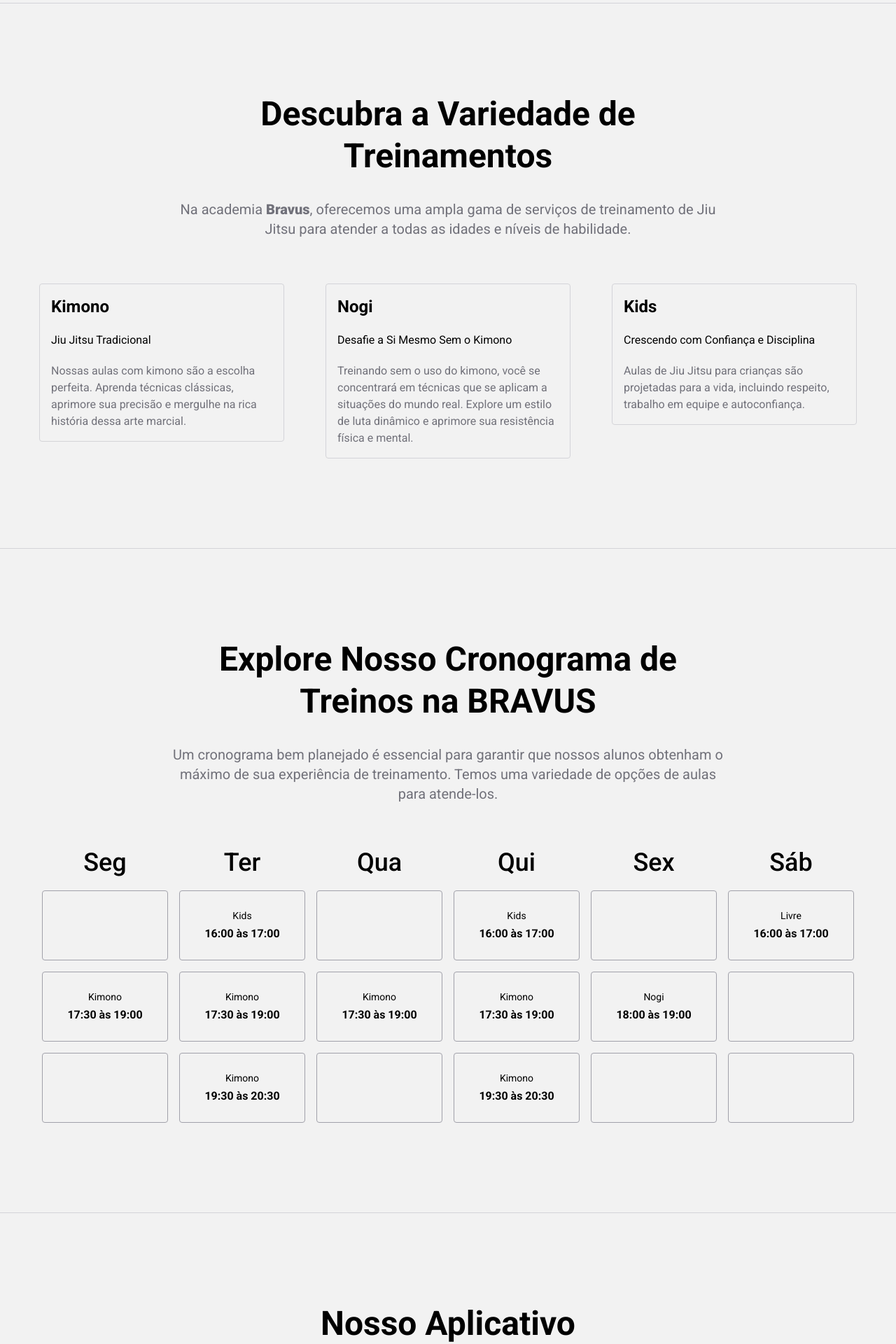
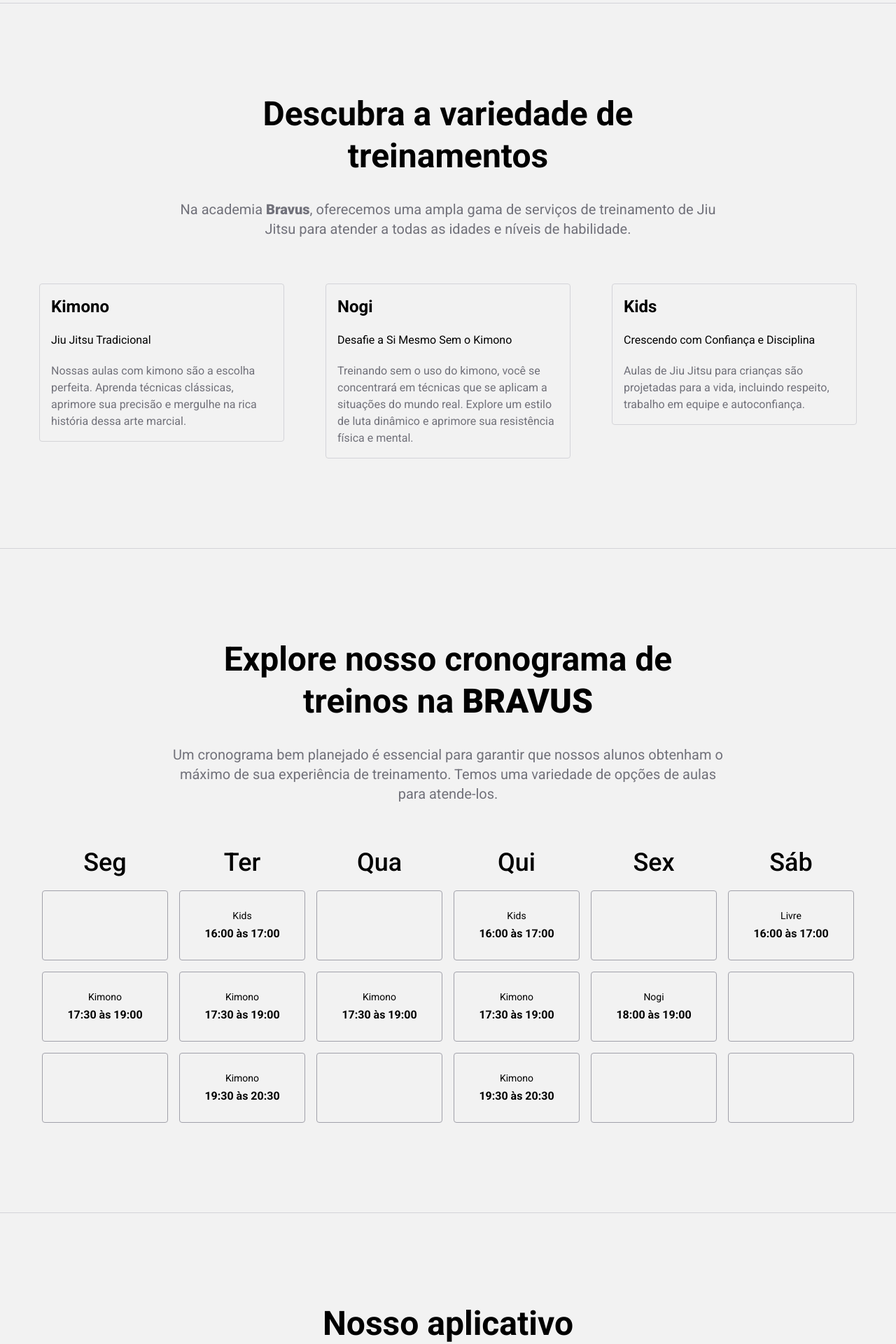
Before and after one commit to MatheusAltrao/Bravus, a Next.js app: page / in a window 1280 px wide. Shown: the part 1480-3400 px from the top of the page at 70% size. Built offline with nearby package versions, Linux system fonts and the light colour scheme.

Commit message:
fix: title sections

```diff
--- a/src/components/sections/App.tsx
+++ b/src/components/sections/App.tsx
@@ -5,7 +5,7 @@
         <section id='app'>
             <header>
                 <h2 className='title text-left md:text-center '>
-                    Nosso Aplicativo
+                    Nosso aplicativo
                 </h2>
                 <p className='description text-left md:text-center'>
                     Apresentamos o nosso novo aplicativo exclusivo, uma
--- a/src/components/sections/Plans.tsx
+++ b/src/components/sections/Plans.tsx
@@ -5,7 +5,7 @@
         <section id='plans'>
             <header>
                 <h2 className='title text-left md:text-center '>
-                    O Plano perfeito para Você
+                    O plano perfeito para você
                 </h2>
                 <p className='description text-left md:text-center'>
                     Oferecemos três emocionantes planos para atender às diversas
--- a/src/components/sections/Services.tsx
+++ b/src/components/sections/Services.tsx
@@ -5,7 +5,7 @@
         <section id='services'>
             <header>
                 <h2 className='title text-left md:text-center'>
-                    Descubra a Variedade de Treinamentos{' '}
+                    Descubra a variedade de treinamentos{' '}
                 </h2>
                 <p className='description text-left md:text-center'>
                     Na academia <span className='font-black'>Bravus</span>,
--- a/src/components/sections/Timeline.tsx
+++ b/src/components/sections/Timeline.tsx
@@ -11,8 +11,8 @@
         <section id='timeline'>
             <header>
                 <h2 className='title text-left  md:text-center '>
-                    Explore Nosso Cronograma de Treinos na{' '}
-                    <span className='font-bold'>BRAVUS</span>
+                    Explore nosso cronograma de treinos na{' '}
+                    <span className='font-black'>BRAVUS</span>
                 </h2>
                 <p className='description text-left  md:text-center'>
                     Um cronograma bem planejado é essencial para garantir que
```
